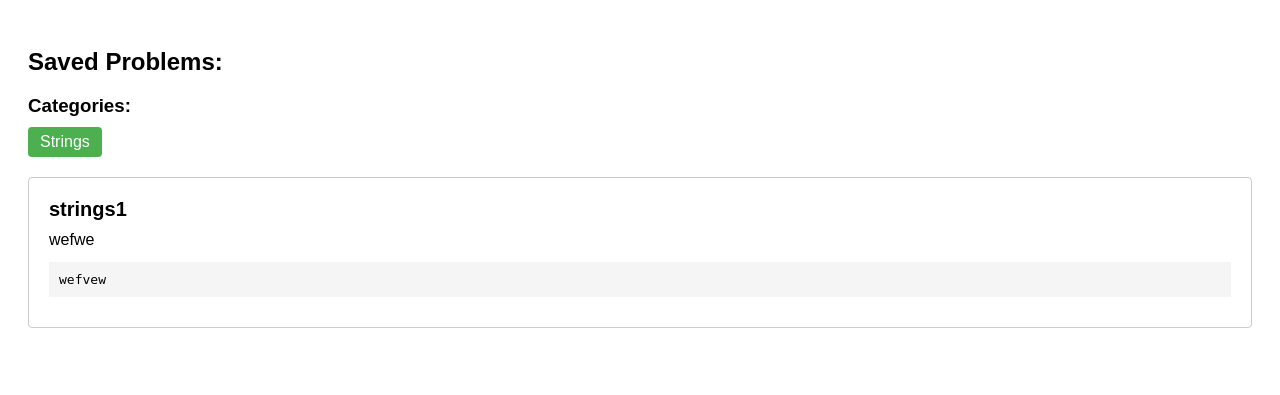
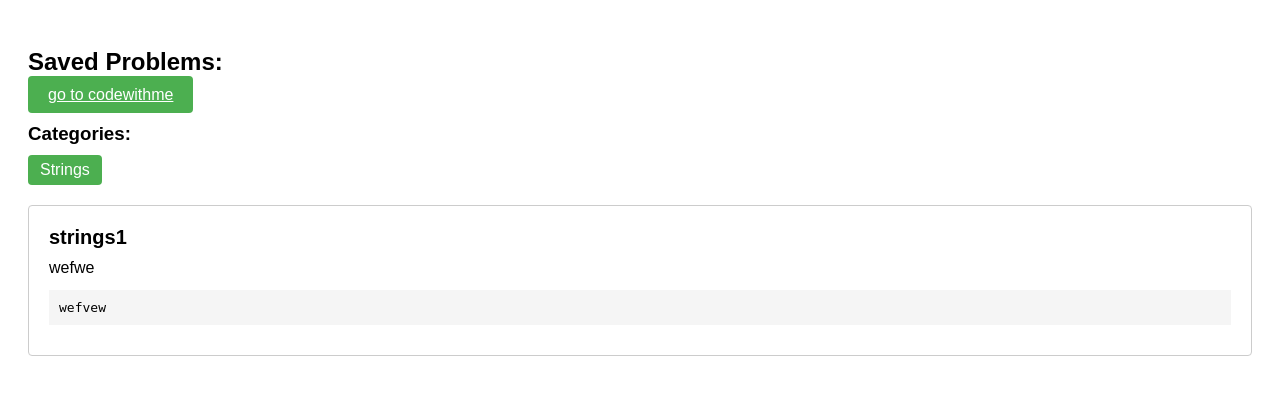
Before and after one commit to komding/codewithme, a Flask app: page /viewcode in a window 1280 px wide. Shown: the top 395 px of the page. Run offline with Flask 3, Linux system fonts and the light colour scheme; a user stored in the database is signed in; data comes from the database, SQL or seed files in the repository.

Commit message:
Update viewcode.html

```diff
--- a/templates/viewcode.html
+++ b/templates/viewcode.html
@@ -83,10 +83,20 @@
             text-decoration: none;
             border-radius: 4px;
         }
+        .codewithme_button {
+            background-color: #4CAF50;
+            color: white;
+            padding: 10px 20px;
+            font-size: 16px;
+            border: none;
+            cursor: pointer;
+            border-radius: 4px;
+        }
     </style>
 </head>
 <body>
     <h2>Saved Problems:</h2>
+    <a href="/codewithme" class="codewithme_button">go to codewithme</a>
     <div class="navigation">
         <h3>Categories:</h3>
         <ul>
```
